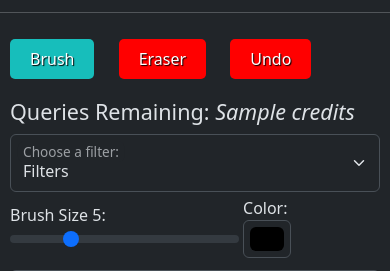
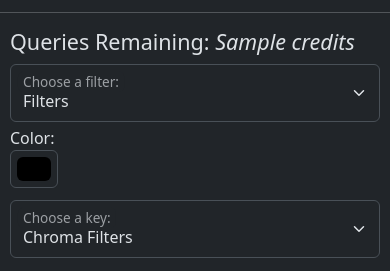
Before and after one commit to kyle-parker-1500/EditLab, a Flask app: page / in a window 390 px wide; the page is wider, and only the part inside the window is pictured. Shown: the part 461-732 px from the top of that part. Run offline with Flask 3, Linux system fonts and the light colour scheme; a database or web service that is not in the repository returns one stand-in record (values such as "Sample title"); data that the repository does not hold is empty; some libraries are stand-ins or nearby versions.

Commit message:
finished project

```diff
--- a/templates/index.html
+++ b/templates/index.html
@@ -104,9 +104,10 @@
 
       <hr />
 
-      <button class="brushButton">Brush</button>
-      <button class="eraserButton">Eraser</button>
-      <button class="undoButton">Undo</button>
+      <!-- Never implemenented brush functionality, leaving these here if I come back to this later -Kyle -->
+      <button class="brushButton d-none">Brush</button>
+      <button class="eraserButton d-none">Eraser</button>
+      <button class="undoButton d-none">Undo</button>
       <h4 class="queriesRemaining">Queries Remaining: <span class="fst-italic">{{ credits_remaining() }}</span></h4>
 
       <!-- Brush Tools -->
@@ -116,7 +117,7 @@
 
           <!-- Filter Dropdown -->
           <div class="row gap-1">
-            <div class="col-sm-3">
+            <div class="col-sm-2">
               <div class="form-floating">
                 <select class="form-select" name="Filters" id="filters">
                   <option selected>Filters</option>
@@ -128,13 +129,7 @@
                 <label for="filters">Choose a filter:</label>
               </div>
             </div>
-            <div class="col-sm-3">
-              <!-- Brush Size Input -->
-              <label for="brushSize" class="form-label">
-                Brush Size <span id="currentBrushSize">5</span>:
-                <input type="range" class="form-range" id="brushSize" min="1" max="21" step="5" value="5" />
-              </label>
-
+            <div class="col-sm-1">
               <!-- Brush Color Input -->
               <label for="brushColor" class="form-label">Color:
                 <input type="color" class="form-control form-control-color" id="brushColor" value="#000000" />
@@ -156,8 +151,6 @@
             </div>
             <div id="secondImageContainer" class="d-none">
               <input type="file" id="secondImageUpload" accept=".png, .jpeg, .jpg" />
-
-              <a href="#" class="btn btn-primary" id="secondImageButton">Submit For Chroma Key</a>
             </div>
           </div>
         </div>
@@ -354,15 +347,6 @@
       }
     });
 
-    /* ---- DISPLAY CURRENT BRUSH SIZE ---- */
-    const rangeForm = document.querySelector("#brushSize");
-    var currentSizeText = document.querySelector("#currentBrushSize");
-
-    rangeForm.addEventListener('change', function(event) {
-      var curText = event.target.value;
-      currentSizeText.textContent = curText-1;
-    });
-
     /* ---- RESET IMAGE BUTTON ---- */
     const resetButton = document.querySelector(".reset");
 
@@ -433,10 +417,12 @@
         return;
       }
 
+      // prompt user for filename
       const filename = prompt("Enter a filename:", "editlab.png");
       console.log("filename: ", filename);
       if (!filename) return; // cancelled
 
+      // export as temporary link
       canvas.toBlob(function(blob) {
         console.log("blob created, size: ", blob.size);
         const url = URL.createObjectURL(blob);
```
Also changed, not shown: output.png, output/chroma_result.png, uploads/editlab.png (added).
